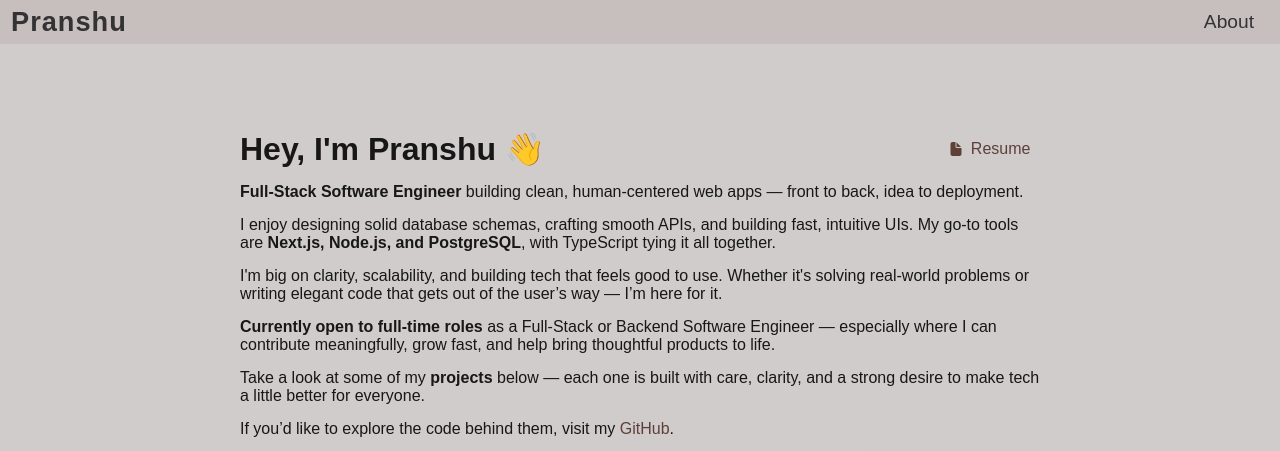
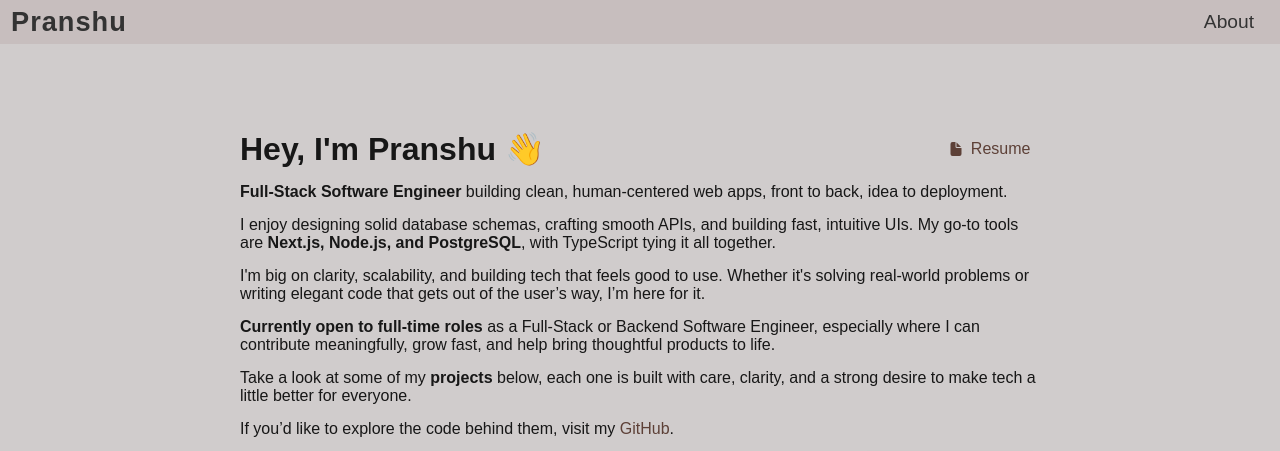
Before and after one commit to RayFrightener/pranshublog, a Next.js app in the folder blog/: page /about in a window 1280 px wide. Shown: the top 451 px of the page. Built offline with nearby package versions, Linux system fonts and the light colour scheme.

Commit message:
content:  change formatting of paragraphs

```diff
--- a/blog/src/app/about/page.js
+++ b/blog/src/app/about/page.js
@@ -22,7 +22,7 @@ export default function About() {
 
         <p>
           <strong>Full-Stack Software Engineer</strong> building clean,
-          human-centered web apps — front to back, idea to deployment.
+          human-centered web apps, front to back, idea to deployment.
         </p>
 
         <p>
@@ -35,18 +35,18 @@ export default function About() {
         <p>
           I'm big on clarity, scalability, and building tech that feels good to
           use. Whether it's solving real-world problems or writing elegant code
-          that gets out of the user’s way — I’m here for it.
+          that gets out of the user’s way, I’m here for it.
         </p>
 
         <p>
           <strong>Currently open to full-time roles</strong> as a Full-Stack or
-          Backend Software Engineer — especially where I can contribute
+          Backend Software Engineer, especially where I can contribute
           meaningfully, grow fast, and help bring thoughtful products to life.
         </p>
 
         <p>
-          Take a look at some of my <strong>projects</strong> below — each one
-          is built with care, clarity, and a strong desire to make tech a little
+          Take a look at some of my <strong>projects</strong> below, each one is
+          built with care, clarity, and a strong desire to make tech a little
           better for everyone.
         </p>
 
```
